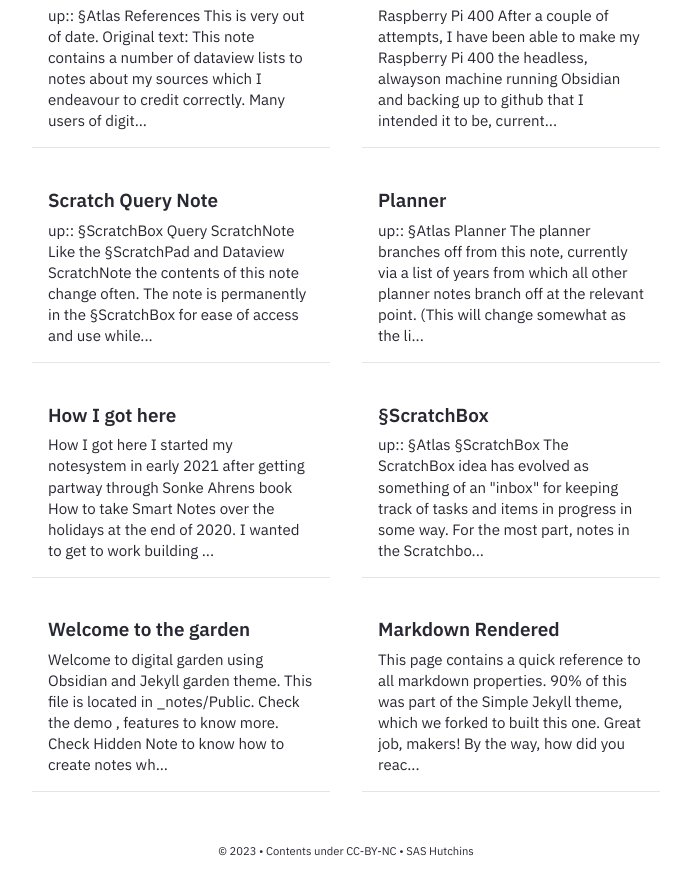
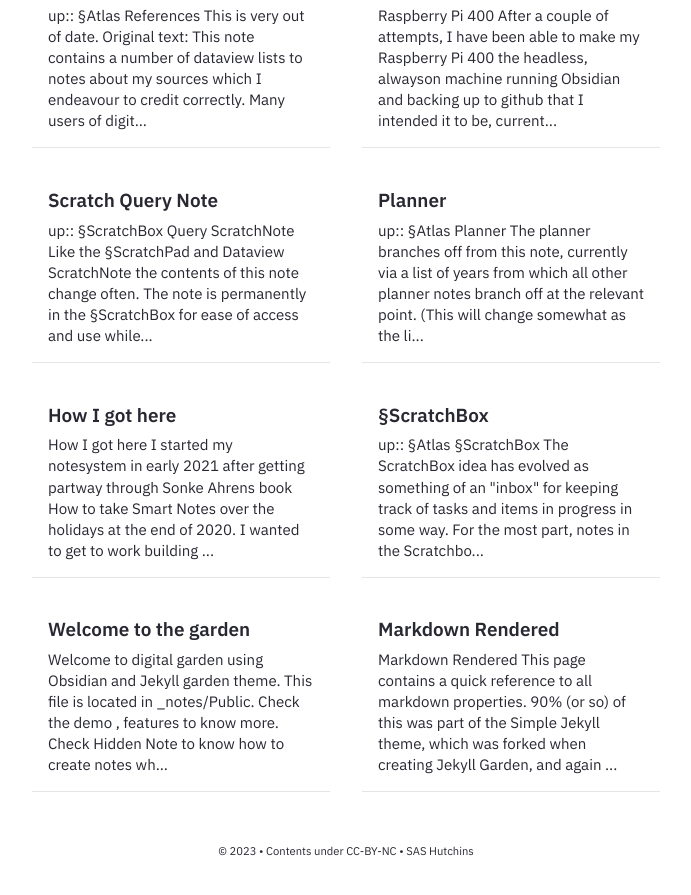
Before and after one commit to myndatlas/myndatlas.github.io, a Jekyll site: the page built from pages/notes.md, in a window 1280 px wide and 900 px high, scrolled down 1086 px. Shown: the top 895 px of the window, without its empty margins (294-985 px from the left). Built offline with Jekyll 4.4.1, drawn with Linux system fonts in a browser that asks for light colours.

Commit message:
314 vault backup: 2023-03-24 14:45:40

```diff
--- a/_notes/Public/Markdown Rendered.md
+++ b/_notes/Public/Markdown Rendered.md
@@ -3,11 +3,11 @@ title : Markdown Rendered
 feed: show
 date : 01-02-2021
 ---
+# Markdown Rendered
 
-This page contains a quick reference to all markdown properties. 90% of this was part of the [Simple Jekyll](https://github.com/raghuveerdotnet/simply-jekyll) theme, which we forked to built this one. Great job, makers!
+This page contains a quick reference to all markdown properties. 90% (or so) of this was part of the [Simple Jekyll](https://github.com/raghuveerdotnet/simply-jekyll) theme, which was forked when creating [Jekyll Garden](https://jekyll-garden.github.io), and again when creating this site.
 
-By the way, how did you reach this page?
-From backlink under [[Hidden Note]] or from feed, along with [[Welcome to the MyndAtlas Project Website]]?
+...
 
 * TOC
 {:toc}
```
